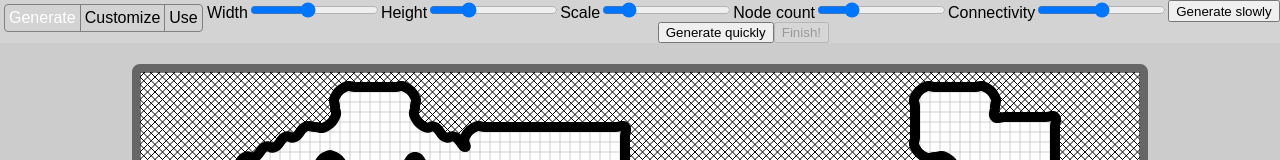
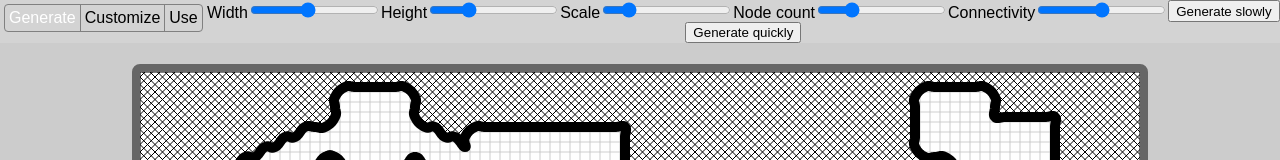
Before and after one commit to FTWinston/RandomDungeon, a React (Create React App) app: page / in a window 1280 px wide. Shown: the top 160 px of the page. Built offline with nearby package versions, Linux system fonts and the light colour scheme.

Commit message:
Can now skip individual generation stages

```diff
--- a/src/components/App.tsx
+++ b/src/components/App.tsx
@@ -42,6 +42,7 @@ class App extends React.Component<{}, State> {
     render() {
         const setNumber = (prop: NumericProperty, val: number) => this.setParameter(prop, val)
         const generate = (animate: boolean) => this.createDungeon(animate);
+        const skip = () => this.state.settings.animateFrom++;
         const finish = () => this.state.settings.animateFrom = GenerationSteps.Render;
 
         return (
@@ -57,6 +58,7 @@ class App extends React.Component<{}, State> {
 
                     seed={this.state.settings.seed === 0 ? undefined : this.state.settings.seed}
                     generate={generate}
+                    skip={skip}
                     finish={finish}
                 />
                 <FixedCanvas
--- a/src/components/GenerateMenu.tsx
+++ b/src/components/GenerateMenu.tsx
@@ -14,6 +14,7 @@ interface Props {
 
     setNumber: (property: NumericProperty, value: number) => void;
     generate: (animate: boolean) => void;
+    skip: () => void;
     finish: () => void;
 }
 
@@ -26,6 +27,38 @@ export const GenerateMenu: FunctionComponent<Props> = props => {
 
     const slow = () => props.generate(true);
     const quick = () => props.generate(false);
+
+    const button1 = props.disabled
+        ? (
+            <input
+                type="button"
+                onClick={props.skip}
+                value="Skip step"
+            />
+        )
+        : (
+            <input
+                type="button"
+                onClick={slow}
+                value="Generate slowly"
+            />
+        );
+
+    const button2 = props.disabled
+        ? (
+            <input
+                type="button"
+                onClick={props.finish}
+                value="Finish!"
+            />
+        )
+        : (
+            <input
+                type="button"
+                onClick={quick}
+                value="Generate quickly"
+            />
+        );
 
     return (
         <div className="menu__subMenu">
@@ -84,24 +117,8 @@ export const GenerateMenu: FunctionComponent<Props> = props => {
                 />
             </label>
 
-            <input
-                type="button"
-                onClick={slow}
-                value="Generate slowly"
-                disabled={props.disabled}
-            />
-            <input
-                type="button"
-                onClick={quick}
-                value="Generate quickly"
-                disabled={props.disabled}
-            />
-            <input
-                type="button"
-                onClick={props.finish}
-                value="Finish!"
-                disabled={!props.disabled}
-            />
+            {button1}
+            {button2}
         </div>
     );
 }
--- a/src/components/Menu.tsx
+++ b/src/components/Menu.tsx
@@ -22,6 +22,7 @@ interface Props {
 
     setNumber: (property: NumericProperty, value: number) => void;
     generate: (animate: boolean) => void;
+    skip: () => void;
     finish: () => void;
 }
 
@@ -60,6 +61,7 @@ export class Menu extends React.Component<Props, State> {
                     setNumber={this.props.setNumber}
                     seed={this.props.seed}
                     generate={this.props.generate}
+                    skip={this.props.skip}
                     finish={this.props.finish}
                 />
                 );
```
